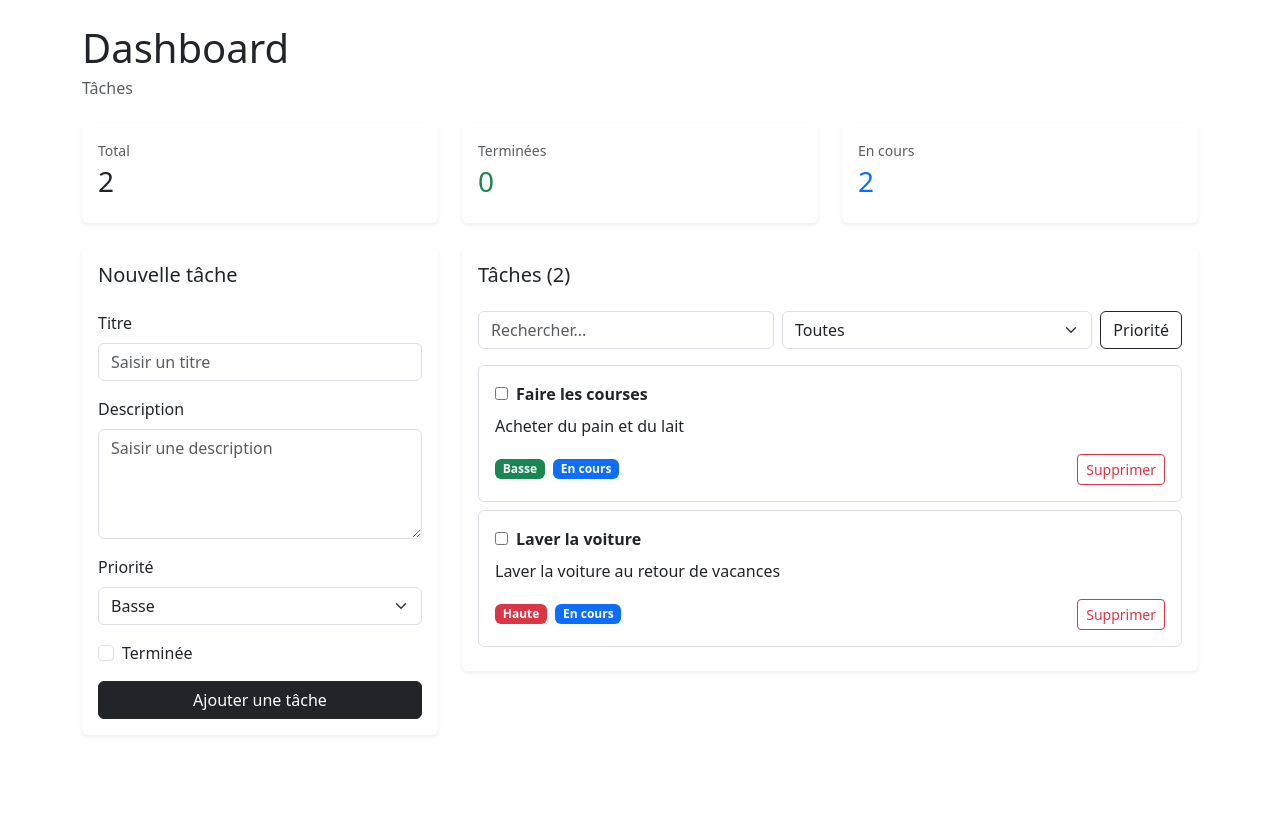
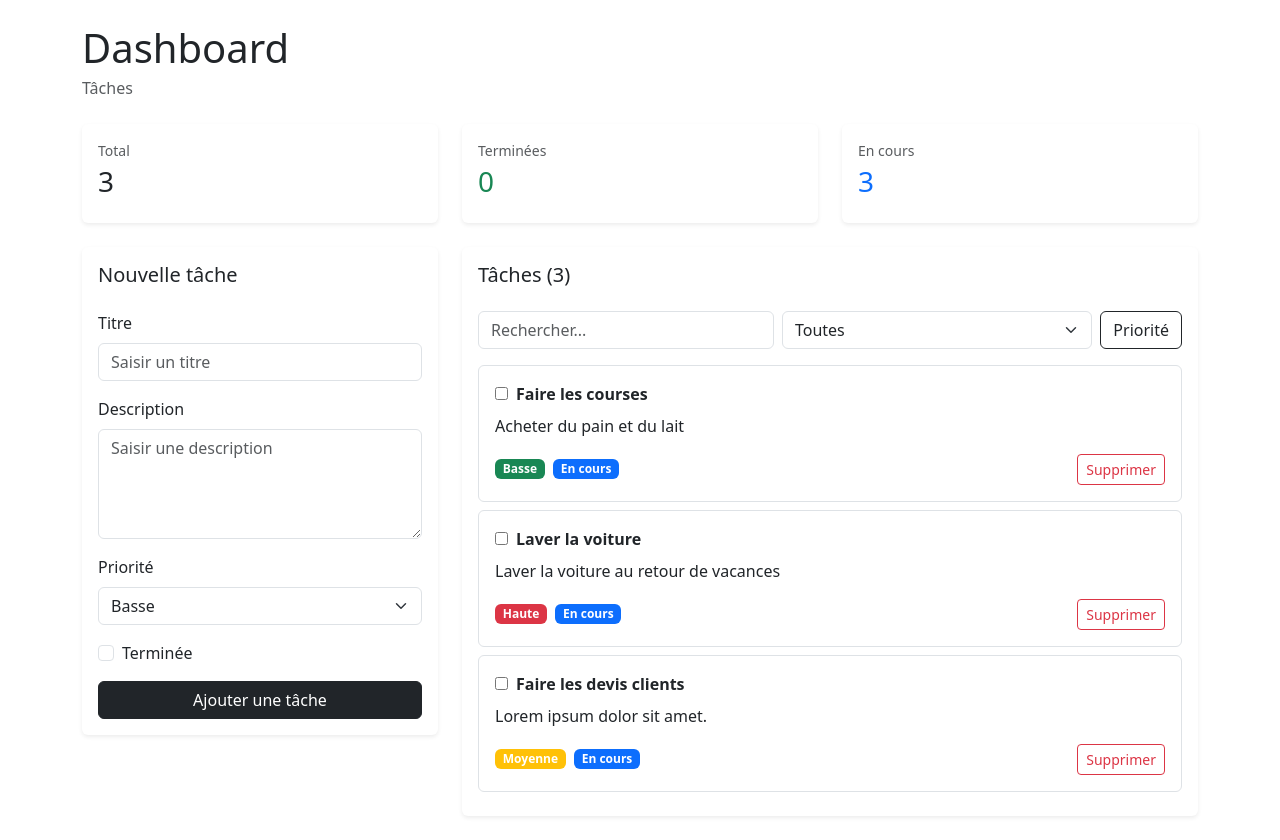
Before and after one commit to Jordandevop/Dashboard_Redux, a React (Vite) app: page / in a window 1280 px wide. Before the commit the page ends 800 px from the top, so only its background shows below. Built offline with nearby package versions, Linux system fonts and the light colour scheme.

Commit message:
add task

```diff
--- a/src/components/TaskDashboard.jsx
+++ b/src/components/TaskDashboard.jsx
@@ -25,6 +25,7 @@ export default function TaskDashboard() {
   const [tasks, setTasks]     = useState([
     { id: 1, title: "Faire les courses",  description: "Acheter du pain et du lait",             priority: "low",  done: false },
     { id: 2, title: "Laver la voiture",   description: "Laver la voiture au retour de vacances",  priority: "high", done: false },
+    { id: 3, title: "Faire les devis clients",   description: "Lorem ipsum dolor sit amet.",  priority: "medium", done: false },
   ]);
   const [filter, setFilter]   = useState("all");
   const [sort, setSort]       = useState(false);
```
